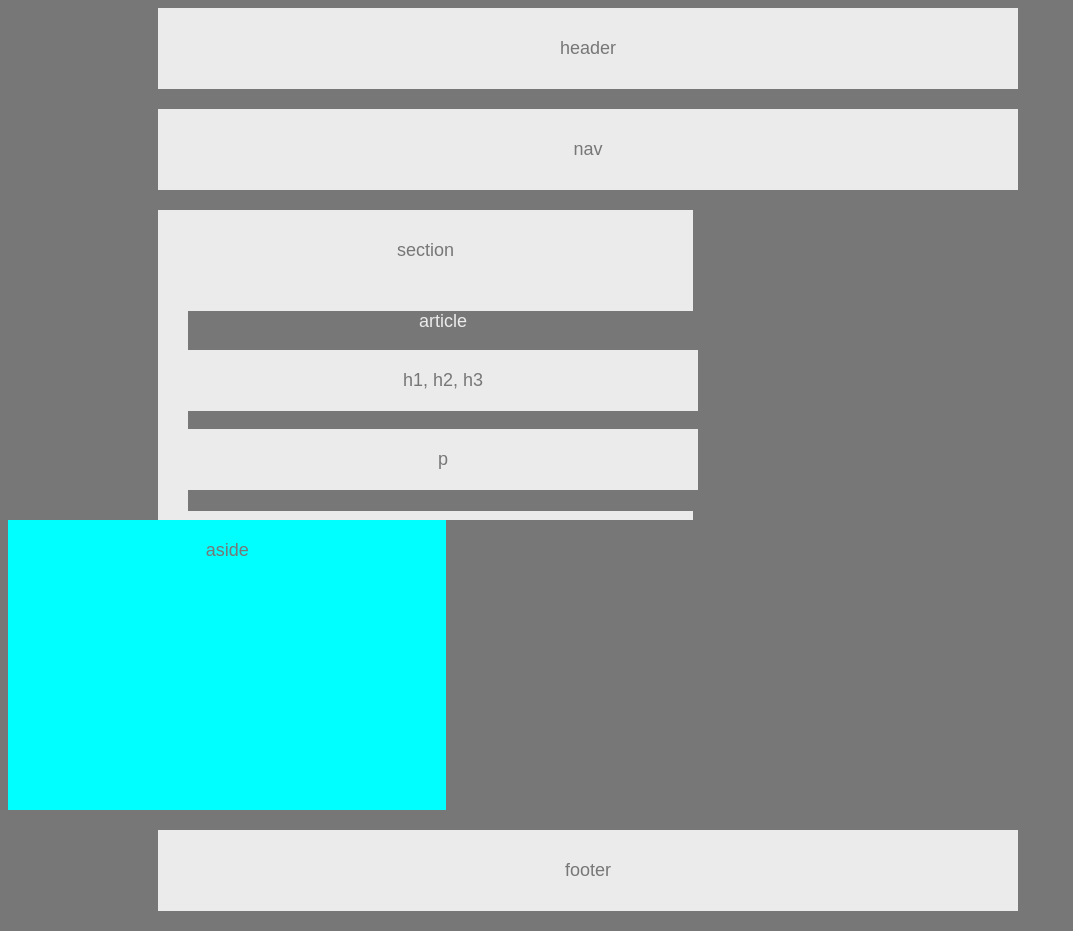
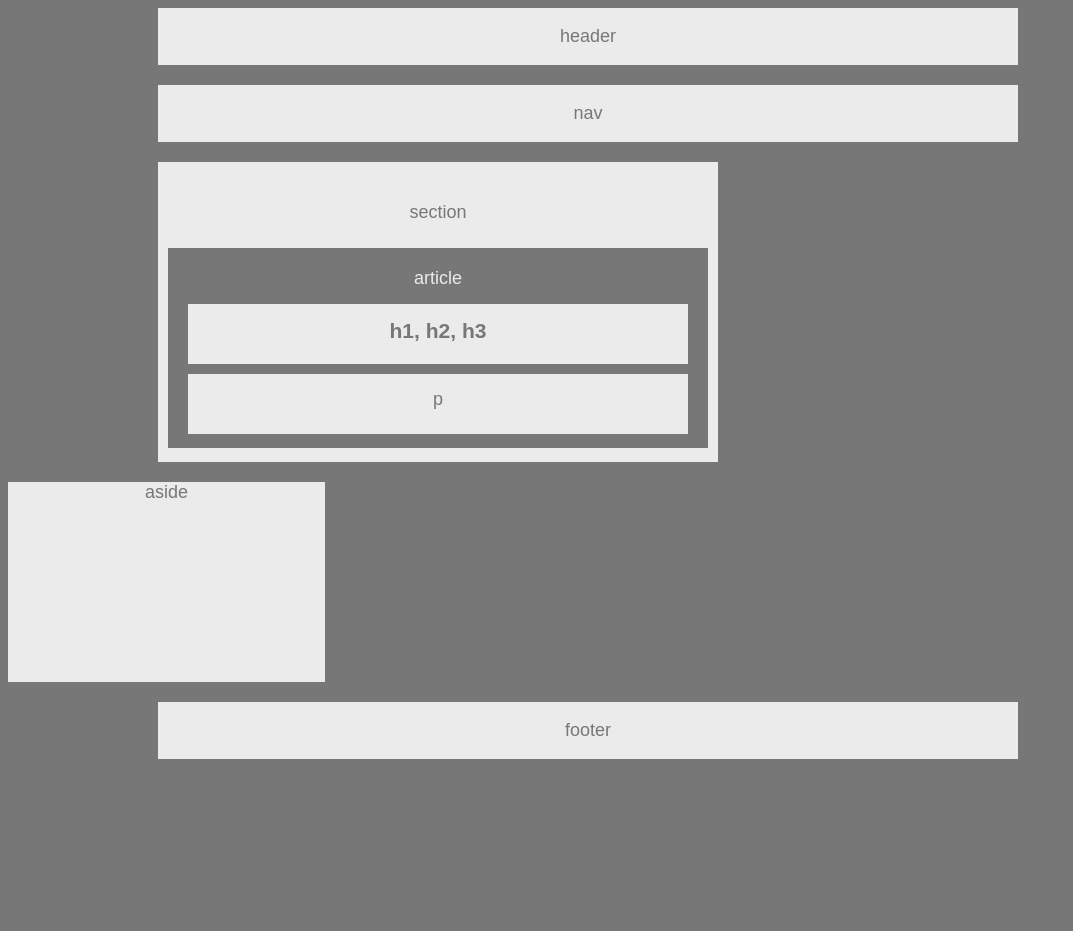
Before and after one commit to luiszamudio4/HW-Wireframe, a plain HTML site: page index.html in a window 1280 px wide. Shown: the whole page, without its empty margins (0-1073 px from the left). After the commit the page ends 800 px from the top, so only its background shows below. Drawn offline with Linux system fonts and the light colour scheme.

Commit message:
fixed my html in orderfor it to be better structured

```diff
--- a/index.html
+++ b/index.html
@@ -1,5 +1,6 @@
 <!DOCTYPE html>
 <html lang="en">
+
 <head>
     <meta charset="UTF-8">
     <meta name="viewport" content="width=device-width, initial-scale=1.0">
@@ -9,18 +10,46 @@
 </head>
 
 <body>
+    <!-- header -->
+    <header class="header">
+        <p>header</p>
+    </header>
+    <!-- closing header  -->
 
-    <header>header</header>
-    <nav>nav</nav>
-    <section>section
-        <article>article
-        <p>h1, h2, h3</p>
-        <p>p</p>
+    <!-- nav section -->
+    <nav>
+        <p>nav</p>
+    </nav>
+    <!-- closing nav -->
+
+    <!-- main section -->
+    <section class="a1">
+            <heading>section</heading>
+        <article class="a4">
+            <heading>article</heading>
+                <h1 class="a3">h1, h2, h3</h1>
+                <p class="a3">p</p>
         </article>
     </section>
-    <aside>aside</aside>
+    <!-- closing my main section -->
 
-    <footer>footer</footer>
+
+    <!-- aside section -->
+    <aside class="lonely">
+        <heading>
+            <p>aside</p>
+        </heading>
+    </aside>
+    <!-- closing aside section -->
+
+
+<div class="clear"></div>
+
+<!-- footer section -->
+    <footer class="f1">
+        <p>footer</p>
+    </footer>
 
 </body>
+
 </html>
--- a/style.css
+++ b/style.css
@@ -6,8 +6,62 @@ body{
     font-size: 18px;
     text-align: center;
 }
+.header{
+    background: #ebebeb;
+    clear: both;
+    overflow: auto;
+    margin-bottom: 20px;
+    margin-left: 150px;
+    margin-right: -50px;
+}
+nav{
+    background: #ebebeb;
+    margin-left: 150px;
+    margin-right: -50px;
+    clear: both;
+    overflow: auto;
+}
+.a1{
+    background: #ebebeb;
+    height: 220px;
+    width: 50%;
+    margin: 20px 150px;
+    padding: 40px;
+}
+.a3{
+    color: #777;
+    background: #ebebeb;
+    padding: 15px;
+    height: 30px;
+    margin-bottom: -5px;
+    margin-top: 15px;
 
-header, nav, section, aside, footer {
+}
+.a4{
+    color: #ebebeb;
+    background: #777;
+    height: 160px;
+    margin-top: 25px;
+    margin-right: -30px;
+    margin-left: -30px;
+    padding: 20px;
+}
+.lonely{
+    background: #ebebeb;
+    width: 33%;
+    height: 200px;
+}
+.f1{
+    background: #ebebeb;
+    clear: both;
+    overflow: auto;
+    margin-top: 20px;
+    margin-right: -50px;
+    margin-top: 20px;
+    margin-left: 150px;
+}
+
+/* header, nav, section, aside, footer {
     background: #ebebeb;
     }
 article{
@@ -33,7 +87,7 @@ section{
 
 
 }
-aside{
+.lonley{
 padding: 20px;
 width: 41.5%;
 height: 250px;
@@ -52,3 +106,4 @@ header,nav,footer {
 footer{
     margin-top: 20px;
 }
+ */
```
